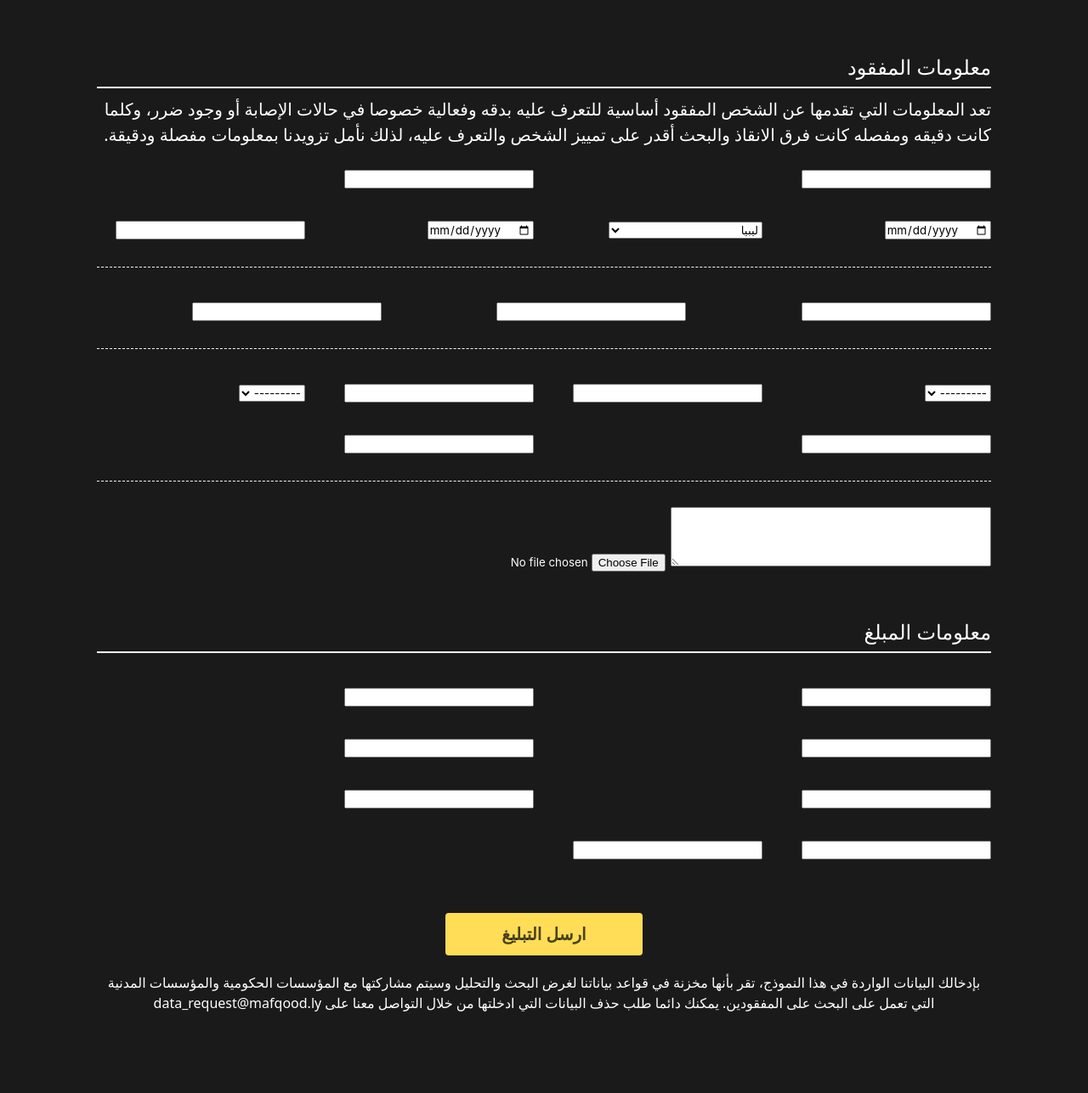
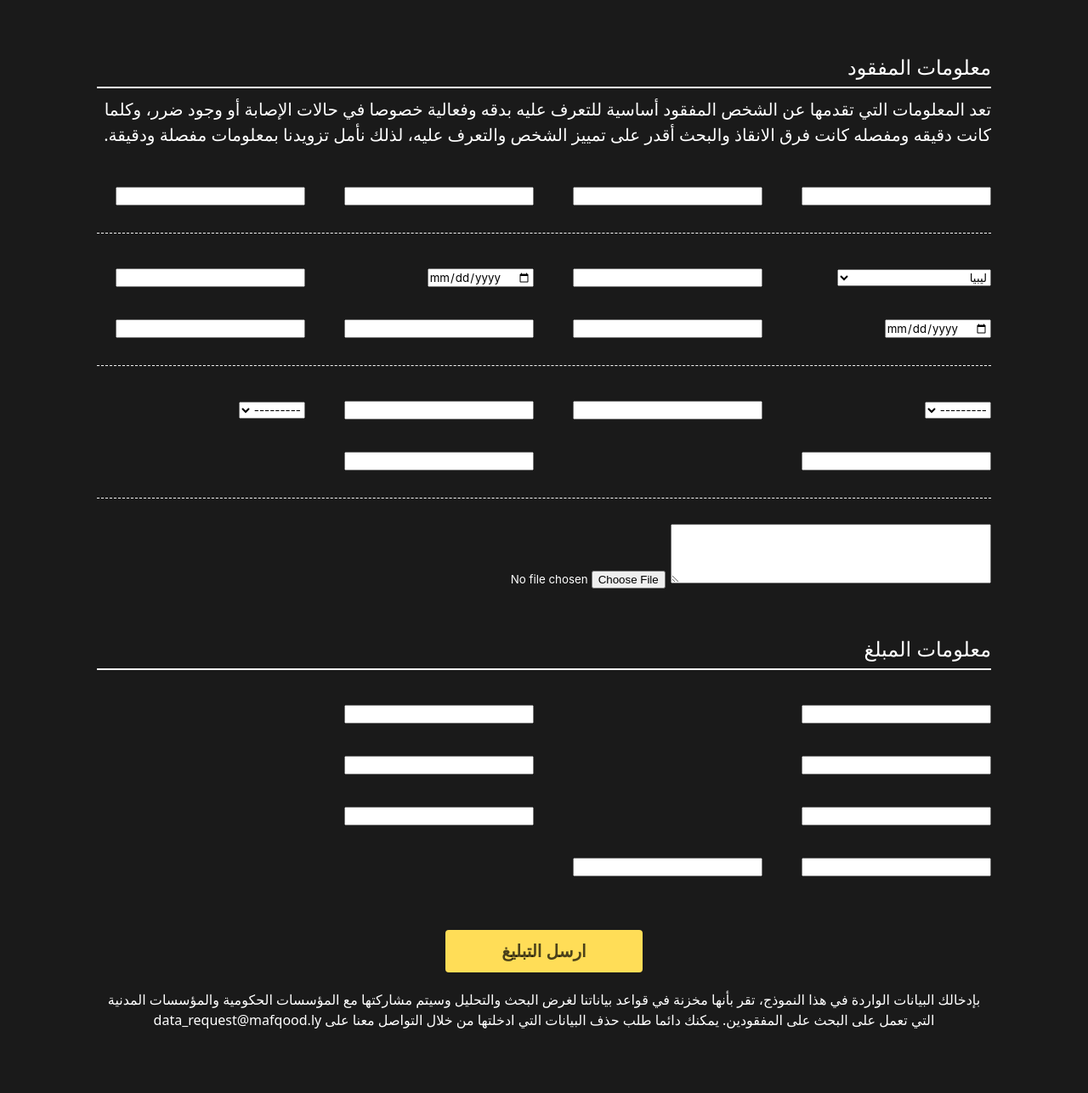
Before and after one commit to Aruws-Consultancy/mafqoodly, a Django app: page /disaster/1/mafqood/report_missing in a window 1280 px wide. Shown: the part 390-1677 px from the top of the page at 85% size. Run offline with Django 4.2, Linux system fonts and the light colour scheme; tables that the repository leaves empty hold one stand-in row (values such as "Sample post"); some libraries are stand-ins or nearby versions.

Commit message:
adding more fields update

```diff
--- a/mafqood/models.py
+++ b/mafqood/models.py
@@ -14,7 +14,11 @@ class Mafqood(models.Model):
 
     # Missing Person
     name = models.CharField(max_length=255, blank=False, null=False, verbose_name="الاسم")
+    father_name = models.CharField(max_length=255, blank=True, null=True, verbose_name="اسم الاب")
+    grandfather_name = models.CharField(max_length=255, blank=True, null=False, verbose_name="اسم الجد  (والد الأب)")
     surname = models.CharField(max_length=255, blank=False, null=False, verbose_name="اللقب")
+
+    mother_name = models.CharField(max_length=255, blank=True, null=True, verbose_name="اسم الام")
 
     date_of_birth = models.DateField(blank=True, null=True, verbose_name="تاريخ الميلاد")
     age = models.IntegerField(blank=True, null=True, verbose_name="العمر")
--- a/templates/disaster.html
+++ b/templates/disaster.html
@@ -12,7 +12,7 @@
     <div style="height:6em;"> </div>
 {% endif %}
 
-<div class="missing_counter is-size-1 has-text-centered" style="color:white; {% if disaster.image %}margin-top: -2.7em;{% endif %}" >
+<div class="missing_counter is-size-1 has-text-centered" style="color:white; {% if disaster.image %}margin-top: -2.8em;{% endif %}" >
     <div class="is-size-5" style="padding-bottom:3px;">حصالة عدد المفقودين</div>
     {% for i in counter %}
     <span class="has-text-centered" style="padding:10px">{{i}}</span>
--- a/templates/form_mafqood.html
+++ b/templates/form_mafqood.html
@@ -20,28 +20,31 @@
             <div style="margin:0px 0 10px 0; padding-bottom:5px; border-bottom:2px white solid;">
                 معلومات المفقود
             </div>
-            <div class="is-size-5" style="margin:0px 0 15px 0;">
+            <div class="is-size-5" style="margin:0px 0 15px 0; padding-bottom:20px;">
                 تعد المعلومات التي تقدمها عن الشخص المفقود أساسية للتعرف عليه بدقه وفعالية خصوصا في حالات الإصابة أو وجود ضرر، وكلما كانت دقيقه ومفصله كانت فرق الانقاذ والبحث أقدر على تمييز الشخص والتعرف عليه، لذلك نأمل تزويدنا بمعلومات مفصلة ودقيقة.
             </div>
 
             <div class="columns">
-                <div class="column is-narrow is-half required_field">{{report_form.name|bulma}}</div>
-                <div class="column is-narrow is-half required_field">{{report_form.surname|bulma}}</div>
-            </div>
-
-            <div class="columns">
-                <div class="column is-narrow is-one-quarter required_field">{{report_form.last_contact_date|bulma}}</div>
-                <div class="column is-narrow is-one-quarter">{{report_form.nationality|bulma}}</div>
-                <div class="column is-narrow is-one-quarter">{{report_form.date_of_birth|bulma}}</div>
-                <div class="column is-narrow is-one-quarter">{{report_form.age|bulma}}</div>
+                <div class="column is-narrow is-one-quarter required_field">{{report_form.name|bulma}}</div>
+                <div class="column is-narrow is-one-quarter">{{report_form.father_name|bulma}}</div>
+                <div class="column is-narrow is-one-quarter">{{report_form.grandfather_name|bulma}}</div>
+                <div class="column is-narrow is-one-quarter required_field">{{report_form.surname|bulma}}</div>
             </div>
 
             <div style="margin:0px 0 30px 0; padding-bottom:5px; border-bottom:1px white dashed;"> </div>
 
             <div class="columns">
-                <div class="column is-narrow is-one-third required_field">{{report_form.city|bulma}}</div>
-                <div class="column is-narrow is-one-third">{{report_form.address|bulma}}</div>
-                <div class="column is-narrow is-one-third">{{report_form.contact_number|bulma}}</div>
+                <div class="column is-narrow is-one-quarter">{{report_form.nationality|bulma}}</div>
+                <div class="column is-narrow is-one-quarter">{{report_form.mother_name|bulma}}</div>
+                <div class="column is-narrow is-one-quarter">{{report_form.date_of_birth|bulma}}</div>
+                <div class="column is-narrow is-one-quarter">{{report_form.age|bulma}}</div>
+            </div>
+
+            <div class="columns">
+                <div class="column is-narrow is-one-quarter required_field">{{report_form.last_contact_date|bulma}}</div>
+                <div class="column is-narrow is-one-quarter required_field">{{report_form.city|bulma}}</div>
+                <div class="column is-narrow is-one-quarter">{{report_form.address|bulma}}</div>
+                <div class="column is-narrow is-one-quarter">{{report_form.contact_number|bulma}}</div>
             </div>
 
             <div style="margin:0px 0 30px 0; padding-bottom:5px; border-bottom:1px white dashed;"> </div>
--- a/templates/toolbar.html
+++ b/templates/toolbar.html
@@ -2,7 +2,8 @@
         <section class="section is-fixed-top" style="padding-top:0px;">
             <div class="container admin_buttons">
                 <a href="/disaster/{{disaster.id}}/mafqood/dashboard" class="button is-small is-info ">Stats</a>
-                <a href="/disaster/{{disaster.id}}/person/report_new_person" class="button is-small is-warning ">اضف شخص</a>
+                <a href="/disaster/{{disaster.id}}/mafqood/report_missing" class="button is-small is-danger">Add Missing</a>
+                <a href="/disaster/{{disaster.id}}/person/report_new_person" class="button is-small is-warning ">Add IDP</a>
                 <a href="/admin" class="button is-danger is-small is-light is-pulled-right">Admin</a>
             </div>
         </section>
```
Also changed, not shown: disaster/migrations/0003_alter_disaster_image.py (added), mafqood/migrations/0016_mafqood_father_name_mafqood_grandfather_name_and_more.py (added).
